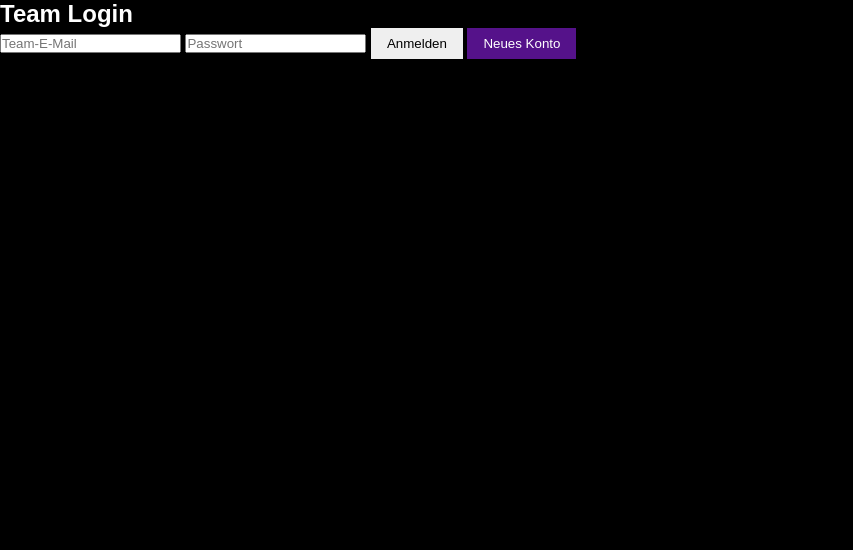
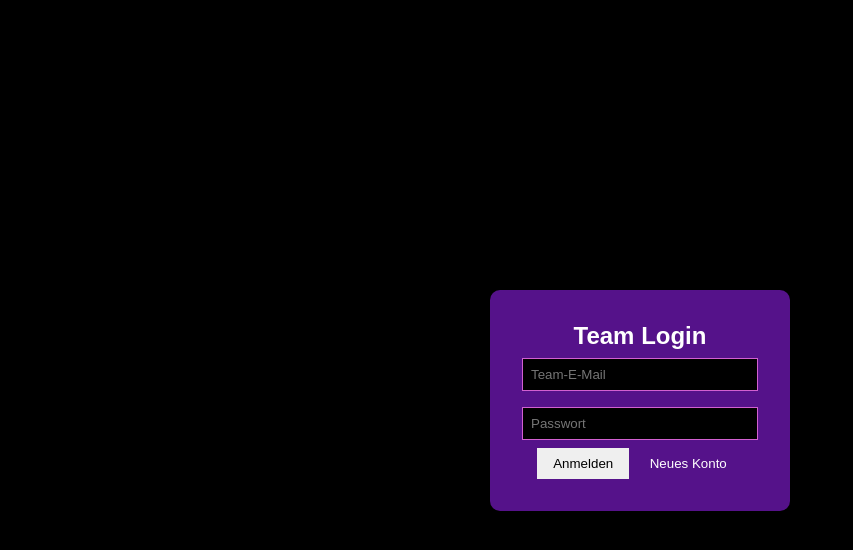
Before and after one commit to nzaincreatives/chefsShare_neo, a plain HTML site: page index.html in a window 1280 px wide. Shown: the whole page, without its empty margins (0-853 px from the left). Drawn offline with Linux system fonts and the light colour scheme; no server answers.

Commit message:
style.css

```diff
--- a/style.css
+++ b/style.css
@@ -15,6 +15,31 @@
 
 body {
   background: var(--black);
+  color: var(--white);
+}
+/* Authentifizierung */
+.auth-container {
+  display: flex;
+  justify-content: center;
+  align-items: center;
+  min-height: 100vh;
+  background: rgba(0,0,0,0.8);
+}
+
+.auth-box {
+  background: var(--secondary);
+  padding: 2rem;
+  border-radius: 10px;
+  width: 300px;
+  text-align: center;
+}
+
+.auth-box input {
+  width: 100%;
+  padding: 0.5rem;
+  margin: 0.5rem 0;
+  background: var(--black);
+  border: 1px solid var(--accent);
   color: var(--white);
 }
 
```
